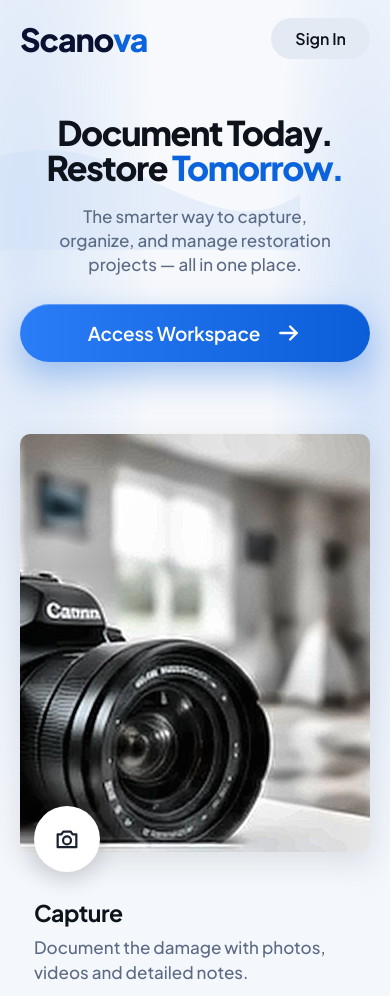
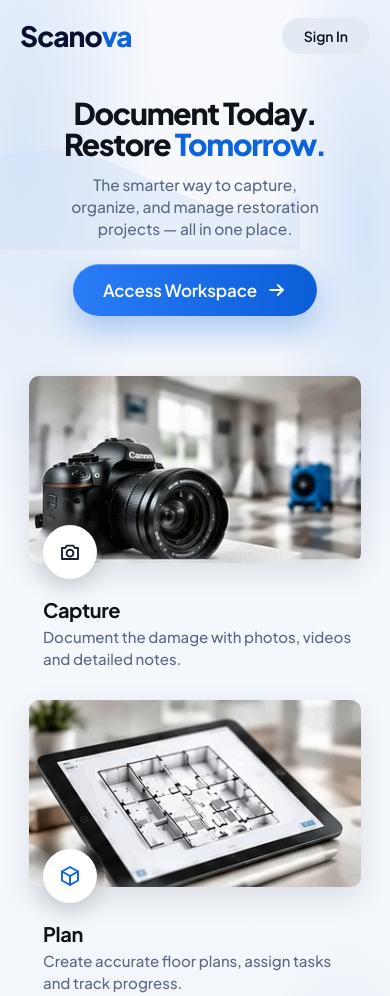
Before and after one commit to dilsar32-ops/scanova, a plain HTML site: page docs/index.html in a window 390 px wide. Shown: the top 996 px of the page. Drawn offline with Linux system fonts and the light colour scheme.

Commit message:
Bienvenida: las fotos respetan su proporcion (el alto del atributo las estiraba a 418 px) y todo escala en proporcion a la referencia; tableta y telefono mas compactos
Co-Authored-By: Claude Fable 5.1 <noreply@anthropic.com>

```diff
--- a/docs/index.html
+++ b/docs/index.html
@@ -32,53 +32,58 @@ body{ margin:0; min-height:100vh; color:var(--ink); font-family:"Plus Jakarta Sa
 a{ color:inherit; text-decoration:none; }
 
 /* ---------- cabecera ---------- */
-.top{ max-width:1300px; margin:0 auto; padding:30px 44px 0; display:flex; align-items:center; justify-content:space-between; gap:20px; }
-.logo{ font-size:40px; font-weight:800; letter-spacing:-.035em; line-height:1; color:#0a1130; }
+.top{ max-width:1300px; margin:0 auto; padding:clamp(18px, 2vw, 30px) clamp(20px, 2.9vw, 44px) 0; display:flex; align-items:center; justify-content:space-between; gap:20px; }
+.logo{ font-size:clamp(28px, 2.7vw, 42px); font-weight:800; letter-spacing:-.035em; line-height:1; color:#0a1130; }
 .logo span{ color:var(--azul); }
 .nav{ display:flex; align-items:center; gap:34px; }
-.nav a{ font-size:15px; font-weight:500; color:#1f2a3a; }
+.nav a{ font-size:clamp(13px, 1vw, 15px); font-weight:500; color:#1f2a3a; }
 .nav a:hover{ color:var(--azul); }
 .sep{ width:1px; height:26px; background:#2a3446; opacity:.7; margin:0 -4px; }
-.signin{ background:var(--pill); border-radius:999px; padding:12px 34px; font-size:16px !important; font-weight:600 !important; color:var(--ink) !important; }
+.signin{ background:var(--pill); border-radius:999px; padding:clamp(9px, .8vw, 12px) clamp(22px, 2.2vw, 34px); font-size:clamp(14px, 1.05vw, 16px) !important; font-weight:600 !important; color:var(--ink) !important; }
 .signin:hover{ background:#d9e1ee; color:var(--ink) !important; }
 
 /* ---------- portada ---------- */
-.hero{ text-align:center; padding:92px 20px 48px; }
-.hero h1{ margin:0 auto; font-size:clamp(34px, 6.2vw, 78px); line-height:1.04; font-weight:800; letter-spacing:-.04em; max-width:900px; text-wrap:balance; }
+.hero{ text-align:center; padding:clamp(44px, 6vw, 92px) 20px clamp(26px, 3.1vw, 48px); }
+.hero h1{ margin:0 auto; font-size:clamp(30px, 4.6vw, 70px); line-height:1.04; font-weight:800; letter-spacing:-.04em; max-width:900px; text-wrap:balance; }
 .hero h1 span{ color:var(--azul); }
-.hero p{ margin:24px auto 36px; max-width:540px; font-size:clamp(17px, 1.7vw, 22px); line-height:1.42; color:var(--ink2); font-weight:500; text-wrap:balance; }
-.cta{ display:inline-flex; align-items:center; justify-content:center; gap:16px; height:64px; padding:0 46px; border-radius:999px; color:#fff; font-size:22px; font-weight:600; letter-spacing:-.01em;
+.hero p{ margin:clamp(14px, 1.6vw, 24px) auto clamp(22px, 2.3vw, 36px); max-width:clamp(300px, 35vw, 540px); font-size:clamp(15px, 1.43vw, 22px); line-height:1.42; color:var(--ink2); font-weight:500; text-wrap:balance; }
+.cta{ display:inline-flex; align-items:center; justify-content:center; gap:clamp(10px, 1vw, 16px); height:clamp(48px, 4.2vw, 64px); padding:0 clamp(26px, 3vw, 46px); border-radius:999px; color:#fff; font-size:clamp(17px, 1.5vw, 23px); font-weight:600; letter-spacing:-.01em;
   background:linear-gradient(90deg, #2b7cf7 0%, #0b5ed7 100%); box-shadow:0 14px 34px rgba(11,100,222,.35), inset 0 1px 0 rgba(255,255,255,.28); transition:transform .15s ease, box-shadow .15s ease; }
 .cta:hover{ transform:translateY(-1px); box-shadow:0 18px 40px rgba(11,100,222,.42), inset 0 1px 0 rgba(255,255,255,.28); }
-.cta svg{ width:26px; height:26px; fill:none; stroke:#fff; stroke-width:2.2; stroke-linecap:round; stroke-linejoin:round; }
+.cta svg{ width:clamp(20px, 1.7vw, 26px); height:clamp(20px, 1.7vw, 26px); fill:none; stroke:#fff; stroke-width:2.2; stroke-linecap:round; stroke-linejoin:round; }
 
 /* ---------- tarjetas ---------- */
-.cards{ max-width:1250px; margin:52px auto 0; padding:0 44px; display:grid; grid-template-columns:repeat(3, 1fr); gap:46px; }
+.cards{ max-width:1290px; margin:clamp(30px, 3.4vw, 52px) auto 0; padding:0 clamp(20px, 2.9vw, 44px); display:grid; grid-template-columns:repeat(3, 1fr); gap:clamp(22px, 2.9vw, 46px); }
 .card{ min-width:0; }
 .foto{ position:relative; }
-.foto img{ display:block; width:100%; aspect-ratio:380 / 214; object-fit:cover; border-radius:10px; box-shadow:0 10px 30px rgba(14,18,26,.10); background:#e6ecf4; }
-.icono{ position:absolute; left:14px; bottom:-20px; width:66px; height:66px; border-radius:50%; background:#fff; box-shadow:0 8px 22px rgba(14,18,26,.16); display:grid; place-items:center; }
-.icono svg{ width:28px; height:28px; fill:none; stroke:var(--azul); stroke-width:1.9; stroke-linecap:round; stroke-linejoin:round; }
+.foto img{ display:block; width:100%; height:auto; aspect-ratio:380 / 214; object-fit:cover; border-radius:10px; box-shadow:0 10px 30px rgba(14,18,26,.10); background:#e6ecf4; }
+.icono{ position:absolute; left:14px; bottom:-20px; width:clamp(50px, 4.3vw, 66px); height:clamp(50px, 4.3vw, 66px); border-radius:50%; background:#fff; box-shadow:0 8px 22px rgba(14,18,26,.16); display:grid; place-items:center; }
+.icono svg{ width:clamp(22px, 1.8vw, 28px); height:clamp(22px, 1.8vw, 28px); fill:none; stroke:var(--azul); stroke-width:1.9; stroke-linecap:round; stroke-linejoin:round; }
 .icono.oscuro svg{ stroke:#1a2232; }
-.card h2{ margin:46px 0 8px; padding-left:14px; font-size:26px; font-weight:700; letter-spacing:-.02em; }
-.card p{ margin:0; padding-left:14px; font-size:19px; line-height:1.45; color:var(--ink2); font-weight:500; }
+.card h2{ margin:clamp(36px, 3vw, 46px) 0 6px; padding-left:14px; font-size:clamp(19px, 1.6vw, 25px); font-weight:700; letter-spacing:-.02em; }
+.card p{ margin:0; padding-left:14px; font-size:clamp(15px, 1.3vw, 20px); line-height:1.45; color:var(--ink2); font-weight:500; }
 
 /* ---------- pie ---------- */
-.tagline{ display:flex; align-items:center; justify-content:center; gap:28px; margin:92px auto 64px; padding:0 20px; font-size:13px; font-weight:600; letter-spacing:.34em; text-transform:uppercase; color:#6b7a90; }
+.tagline{ display:flex; align-items:center; justify-content:center; gap:28px; margin:clamp(48px, 6vw, 92px) auto clamp(36px, 4.2vw, 64px); padding:0 20px; font-size:clamp(11px, .85vw, 13px); font-weight:600; letter-spacing:.34em; text-transform:uppercase; color:#6b7a90; }
 .tagline i{ display:block; width:56px; height:1px; background:#9aa6b8; flex:0 1 auto; }
 .tagline span{ white-space:nowrap; }
 
 /* ---------- tableta y telefono ---------- */
-@media (max-width:1100px){ .cards{ gap:30px; padding:0 32px; } .top{ padding:24px 32px 0; } .card h2{ font-size:23px; } .card p{ font-size:17px; } }
+@media (max-width:1100px){ .cards{ gap:24px; padding:0 32px; } .card h2{ font-size:20px; } .card p{ font-size:15.5px; } }
+@media (max-width:900px) and (min-width:721px){ .cards{ max-width:720px; gap:20px; } .card h2{ font-size:18px; } .card p{ font-size:14.5px; } }
 @media (max-width:720px){
   .top{ padding:18px 20px 0; }
-  .logo{ font-size:32px; }
+  .logo{ font-size:28px; }
   .nav{ gap:14px; } .nav a:not(.signin), .sep{ display:none; }
-  .signin{ padding:10px 24px; }
-  .hero{ padding:56px 20px 36px; }
-  .hero p{ margin:18px auto 28px; }
-  .cta{ width:100%; max-width:380px; height:58px; font-size:19px; padding:0 28px; }
-  .cards{ grid-template-columns:1fr; gap:38px; padding:0 20px; max-width:480px; margin-top:36px; }
+  .signin{ padding:9px 22px; font-size:14px !important; }
+  .hero{ padding:44px 20px 30px; }
+  .hero h1{ font-size:30px; }
+  .hero p{ margin:14px auto 24px; font-size:15.5px; max-width:320px; }
+  .cta{ width:auto; min-width:240px; max-width:340px; height:52px; font-size:17px; padding:0 30px; }
+  .cards{ grid-template-columns:1fr; gap:30px; padding:0 24px; max-width:380px; margin-top:30px; }
+  .icono{ width:54px; height:54px; bottom:-16px; } .icono svg{ width:24px; height:24px; }
+  .card h2{ margin:34px 0 4px; font-size:20px; }
+  .card p{ font-size:15px; }
   .tagline{ margin:64px auto 44px; gap:14px; letter-spacing:.2em; font-size:11px; } .tagline i{ width:30px; }
 }
 </style>
```
